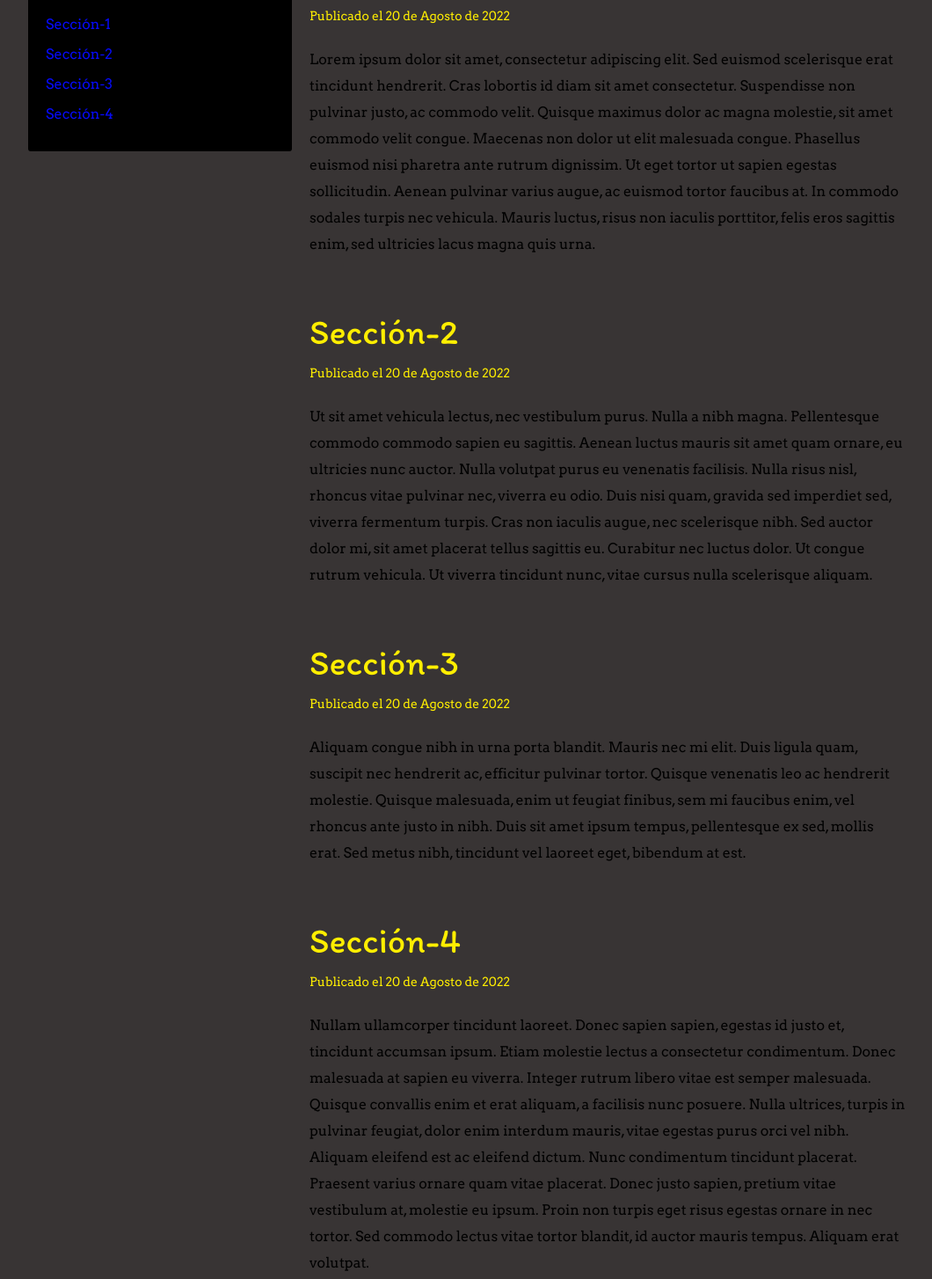
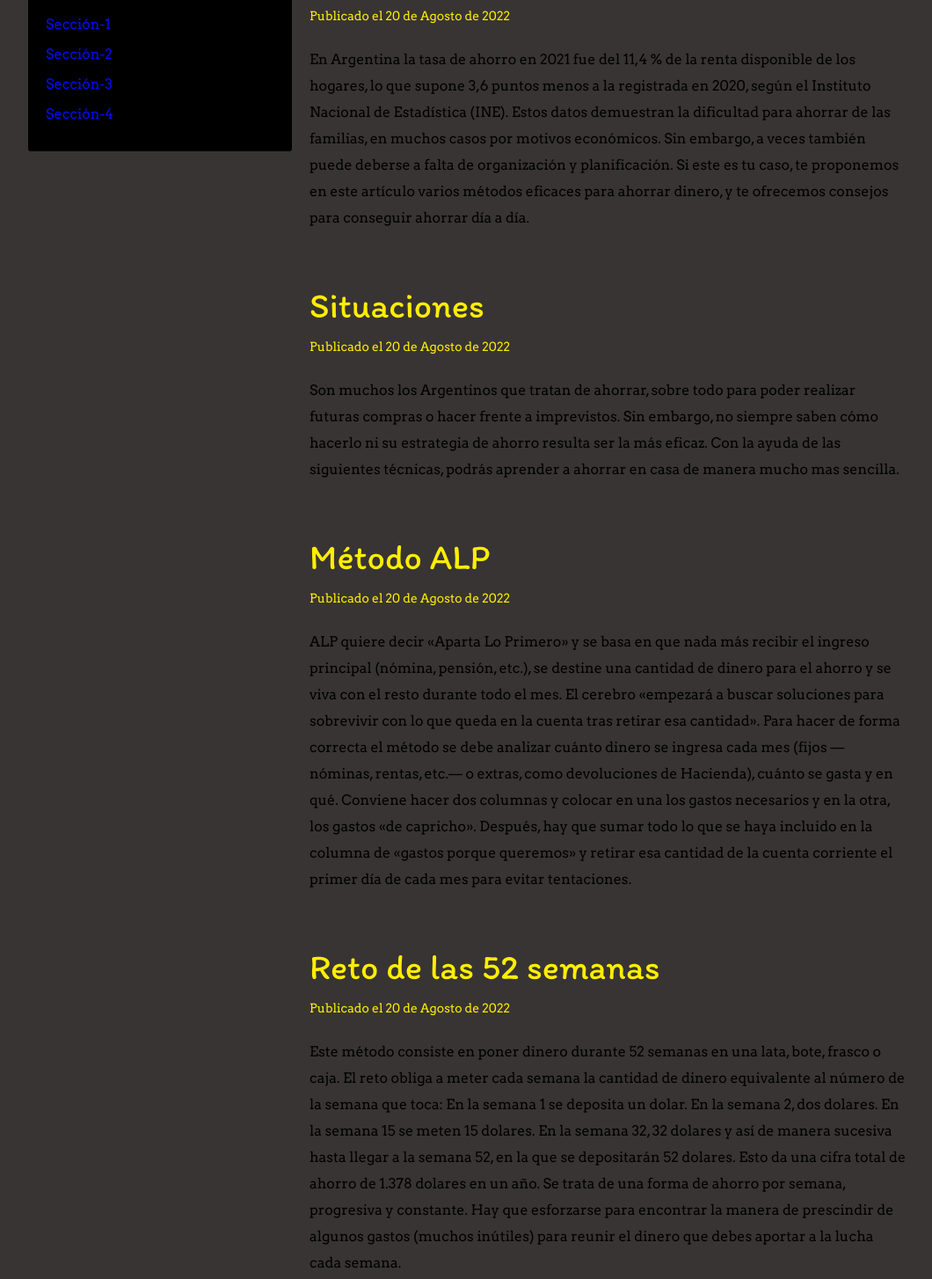
Before and after one commit to FernandoYans/MainProyect, a plain HTML site: page index.html in a window 1280 px wide. Shown: the part 973-2427 px from the top of the page at 88% size, without its empty margins (108-1168 px from the left). Drawn offline with nearby package versions, Linux system fonts and the light colour scheme.

Commit message:
generando contenido en las secciones

```diff
--- a/index.html
+++ b/index.html
@@ -41,31 +41,40 @@
 			</aside>
 			<div class="contenido animate__animated animate__bounceInLeft animate__delay-1s">
 				<div class="post">
-					<h1 class="titulo" id="Sección-1">Sección-1</h1>
+					<h1 class="titulo" id="Sección-1">TASA ($) 2021</h1>
 					<p class="fecha">Publicado el 20 de Agosto de 2022</p>
 					<p>
-						Lorem ipsum dolor sit amet, consectetur adipiscing elit. Sed euismod scelerisque erat tincidunt hendrerit. Cras lobortis id diam sit amet consectetur. Suspendisse non pulvinar justo, ac commodo velit. Quisque maximus dolor ac magna molestie, sit amet commodo velit congue. Maecenas non dolor ut elit malesuada congue. Phasellus euismod nisi pharetra ante rutrum dignissim. Ut eget tortor ut sapien egestas sollicitudin. Aenean pulvinar varius augue, ac euismod tortor faucibus at. In commodo sodales turpis nec vehicula. Mauris luctus, risus non iaculis porttitor, felis eros sagittis enim, sed ultricies lacus magna quis urna.
+						En Argentina la tasa de ahorro en 2021 fue del 11,4 % de la renta disponible de los hogares, lo que supone 3,6 puntos menos a la registrada en 2020, según el Instituto Nacional de Estadística (INE). Estos datos demuestran la dificultad para ahorrar de las familias, en muchos casos por motivos económicos. Sin embargo, a veces también puede deberse a falta de organización y planificación. Si este es tu caso, te proponemos en este artículo varios métodos eficaces para ahorrar dinero, y te ofrecemos consejos para conseguir ahorrar día a día.
 					</p>
 				</div>
 				<div class="post">
-					<h1 class="titulo" id="Sección-2">Sección-2</h1>
+					<h1 class="titulo" id="Sección-2">Situaciones</h1>
 					<p class="fecha">Publicado el 20 de Agosto de 2022</p>
 					<p>
-						Ut sit amet vehicula lectus, nec vestibulum purus. Nulla a nibh magna. Pellentesque commodo commodo sapien eu sagittis. Aenean luctus mauris sit amet quam ornare, eu ultricies nunc auctor. Nulla volutpat purus eu venenatis facilisis. Nulla risus nisl, rhoncus vitae pulvinar nec, viverra eu odio. Duis nisi quam, gravida sed imperdiet sed, viverra fermentum turpis. Cras non iaculis augue, nec scelerisque nibh. Sed auctor dolor mi, sit amet placerat tellus sagittis eu. Curabitur nec luctus dolor. Ut congue rutrum vehicula. Ut viverra tincidunt nunc, vitae cursus nulla scelerisque aliquam.
+						Son muchos los Argentinos que tratan de ahorrar, sobre todo para poder realizar futuras compras o hacer frente a imprevistos. Sin embargo, no siempre saben cómo hacerlo ni su estrategia de ahorro resulta ser la más eficaz. Con la ayuda de las siguientes técnicas, podrás aprender a ahorrar en casa de manera mucho mas sencilla.
 					</p>
 				</div>
 				<div class="post">
-					<h1 class="titulo" id="Sección-3">Sección-3</h1>
+					<h1 class="titulo" id="Sección-3">Método ALP</h1>
 					<p class="fecha">Publicado el 20 de Agosto de 2022</p>
 					<p>
-						Aliquam congue nibh in urna porta blandit. Mauris nec mi elit. Duis ligula quam, suscipit nec hendrerit ac, efficitur pulvinar tortor. Quisque venenatis leo ac hendrerit molestie. Quisque malesuada, enim ut feugiat finibus, sem mi faucibus enim, vel rhoncus ante justo in nibh. Duis sit amet ipsum tempus, pellentesque ex sed, mollis erat. Sed metus nibh, tincidunt vel laoreet eget, bibendum at est.
+						ALP quiere decir «Aparta Lo Primero» y se basa en que nada más recibir el ingreso principal (nómina, pensión, etc.), se destine una cantidad de dinero para el ahorro y se viva con el resto durante todo el mes. El cerebro «empezará a buscar soluciones para sobrevivir con lo que queda en la cuenta tras retirar esa cantidad».
+
+						Para hacer de forma correcta el método se debe analizar cuánto dinero se ingresa cada mes (fijos —nóminas, rentas, etc.— o extras, como devoluciones de Hacienda), cuánto se gasta y en qué. Conviene hacer dos columnas y colocar en una los gastos necesarios y en la otra, los gastos «de capricho». Después, hay que sumar todo lo que se haya incluido en la columna de «gastos porque queremos» y retirar esa cantidad de la cuenta corriente el primer día de cada mes para evitar tentaciones.
 					</p>
 				</div>
 				<div class="post">
-					<h1 class="titulo" id="Sección-4">Sección-4</h1>
+					<h1 class="titulo" id="Sección-4">Reto de las 52 semanas</h1>
 					<p class="fecha">Publicado el 20 de Agosto de 2022</p>
 					<p>
-						Nullam ullamcorper tincidunt laoreet. Donec sapien sapien, egestas id justo et, tincidunt accumsan ipsum. Etiam molestie lectus a consectetur condimentum. Donec malesuada at sapien eu viverra. Integer rutrum libero vitae est semper malesuada. Quisque convallis enim et erat aliquam, a facilisis nunc posuere. Nulla ultrices, turpis in pulvinar feugiat, dolor enim interdum mauris, vitae egestas purus orci vel nibh. Aliquam eleifend est ac eleifend dictum. Nunc condimentum tincidunt placerat. Praesent varius ornare quam vitae placerat. Donec justo sapien, pretium vitae vestibulum at, molestie eu ipsum. Proin non turpis eget risus egestas ornare in nec tortor. Sed commodo lectus vitae tortor blandit, id auctor mauris tempus. Aliquam erat volutpat.
+						Este método consiste en poner dinero durante 52 semanas en una lata, bote, frasco o caja. El reto obliga a meter cada semana la cantidad de dinero equivalente al número de la semana que toca:
+
+						En la semana 1 se deposita un dolar.
+						En la semana 2, dos dolares.
+						En la semana 15 se meten 15 dolares.
+						En la semana 32, 32 dolares y así de manera sucesiva hasta llegar a la semana 52, en la que se depositarán 52 dolares.
+						Esto da una cifra total de ahorro de 1.378 dolares en un año.
+						Se trata de una forma de ahorro por semana, progresiva y constante. Hay que esforzarse para encontrar la manera de prescindir de algunos gastos (muchos inútiles) para reunir el dinero que debes aportar a la lucha cada semana.
 					</p>
 				</div>
 			</div>
```
Also changed, not shown: pages/contacto.html (+3 -3 lines), pages/planes.html (+5 -5 lines).
